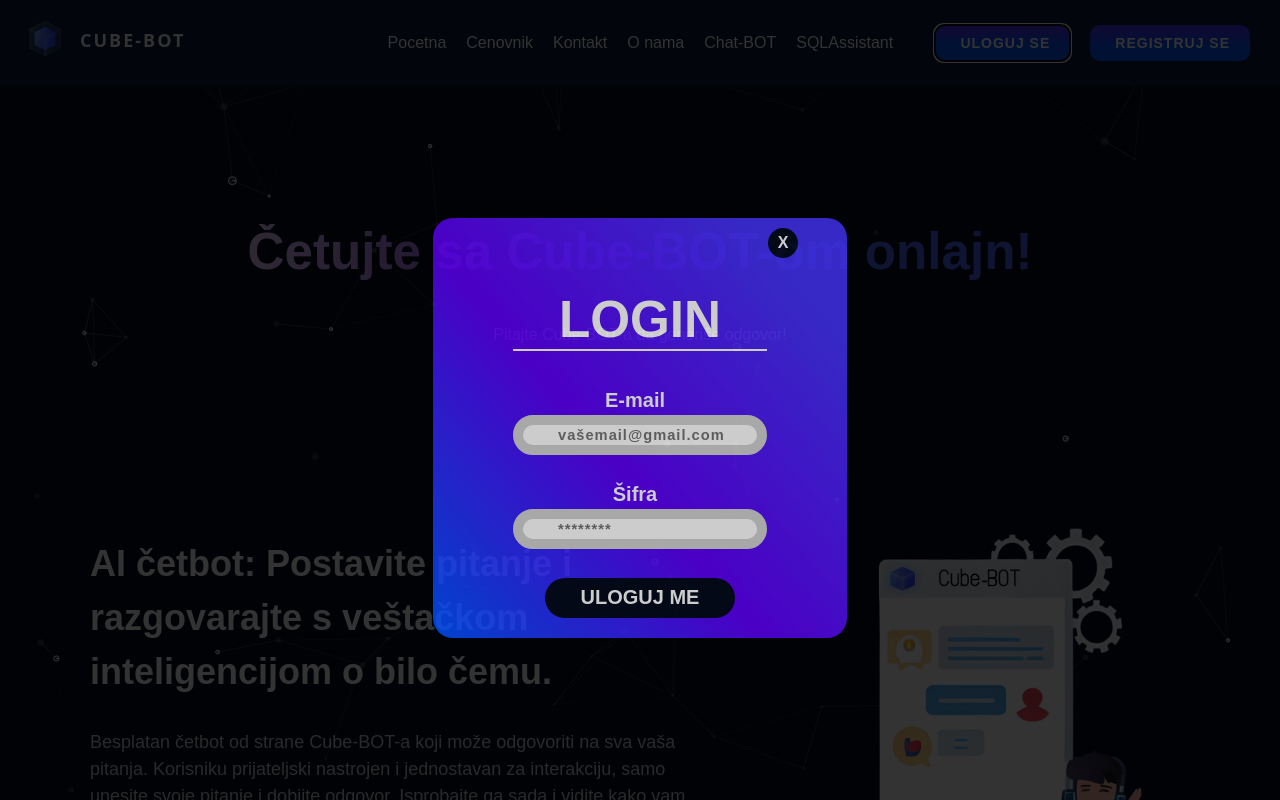
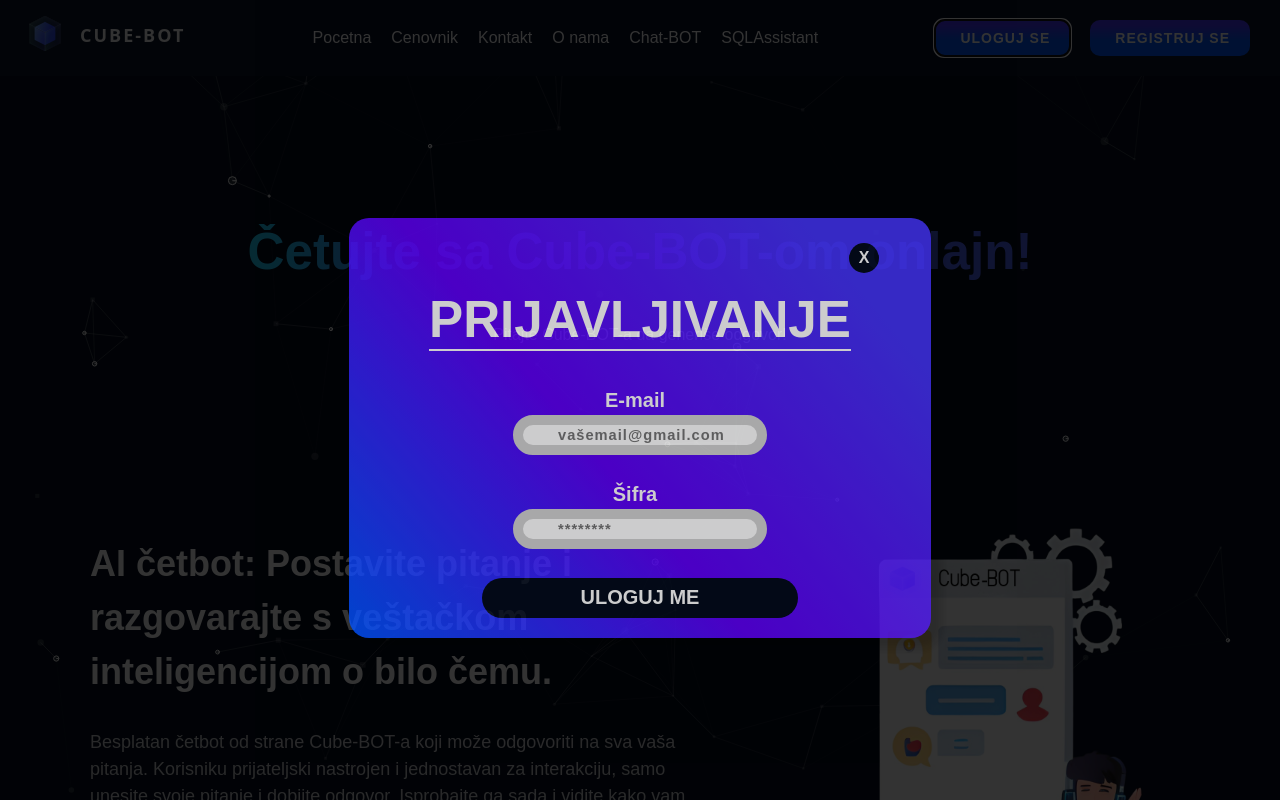
Before and after one commit to mladenkg123/Interactive-Chat-bot, a React (Vite) app in the folder front/: page / in a window 1280 px wide. Both pictures are taken after a click on the button "ULOGUJ SE". Shown: the top 800 px of the page. Built offline with nearby package versions, Linux system fonts and the light colour scheme.

Commit message:
small fixes

```diff
--- a/front/src/components/Footer.tsx
+++ b/front/src/components/Footer.tsx
@@ -1,24 +1,10 @@
 /* eslint-disable @typescript-eslint/no-misused-promises */
 import './footerCss.css';
-import { FontAwesomeIcon } from '@fortawesome/react-fontawesome';
-import { faGlobe } from '@fortawesome/free-solid-svg-icons';
-import { useTranslation } from 'react-i18next';
-
-function Footer() {
-  const { t, i18n } = useTranslation();
-
-  const changeLanguage = async (lng: string | undefined) => {
-    await i18n.changeLanguage(lng);
-  };
+function Footer(){
 
   return (
     <footer className="Footer_footer">
-      <div className="iconfont" onClick={() => changeLanguage('en')}>
-        <FontAwesomeIcon icon={faGlobe} style={{ height: '20px' }} />
-      </div>
-      <div className="Footer_copyright">{t('footer.copyright')}</div>
-    </footer>
-  );
+     <div className="Footer_copyright">© 2023 All Rights Reserved</div></footer>
+  )
 }
-
 export default Footer;
--- a/front/src/components/Header.tsx
+++ b/front/src/components/Header.tsx
@@ -28,10 +28,10 @@ function Header({handleLoginClick, handleRegisterClick, handleSignOut, isAuthent
 
   const handleSigningOut = async () =>{
       await Swal.fire({
-        title: 'Signing Out',
-        text: 'You have been successfully signed out.',
+        title: 'Odjavljivanje.',
+        text: 'Uspesno ste se odjavili sa naloga.',
         icon: 'success',
-        timer: 2000,            //TEST
+        timer: 2000,
         timerProgressBar: true,
         didOpen: () => {
           Swal.showLoading();
--- a/front/src/components/Login.tsx
+++ b/front/src/components/Login.tsx
@@ -85,7 +85,7 @@ const Login = ({ isShowLogin, onCloseLogin, onLoginSuccess } : LoginProps) => {
         <div className="form-box solid">
         <button className="close-button1" onClick={onCloseLogin}>X</button>
           <form onSubmit={handleSubmit}>
-            <h1 className="login-text">LOGIN</h1>
+            <h1 className="login-text">PRIJAVLJIVANJE</h1>
             <label style={{color:"white"}}>E-mail</label>
             <br></br>
             <input className="login-box" value={email} onChange={(e) => setEmail(e.target.value)} type="email" placeholder="vašemail@gmail.com" id="email" name="email" />
--- a/front/src/components/footerCss.css
+++ b/front/src/components/footerCss.css
@@ -30,9 +30,9 @@ a {
     color: inherit;
     text-decoration: none;
 }
-.Footer_footer .Footer_copyright__1yOHI {
+.Footer_footer .Footer_copyright {
     text-align: center;
-    margin: auto;
+    margin-left: auto;
 }
 .icon-global {
     font-size: 26px;
--- a/front/src/components/headerCss.css
+++ b/front/src/components/headerCss.css
@@ -1,6 +1,7 @@
 /* Navbar.css */
+
 .navbar {
-  background-color: #0b1937;
+  background-color: #091327;
   color: #fff;
   position: fixed;
   top: 0;
@@ -25,17 +26,18 @@
   text-transform: uppercase;
   letter-spacing: 2px;
   transition: transform 0.3s ease-in-out;
+}
 
-}
 .navbar-logo:hover {
   transform: scale(1.1);
 }
 
 .nav-menu {
-  margin-left: 150px;
+  margin: auto;
   list-style: none;
   display: flex;
   padding: 0;
+  justify-content: center;
 }
 
 .nav-item {
@@ -50,7 +52,7 @@
 }
 
 .nav-item a:hover {
-  color: #e0e0e0; /* Change this to your desired hover color */
+  color: #1ba3fd;
 }
 
 .auth-buttons {
@@ -71,24 +73,22 @@
   transition: background-color 0.3s ease;
 }
 
-
 .btn-login,
 .btn-logout,
 .btn-signup {
-  background: linear-gradient(0deg,#0055ff,#0055ff,#4736ff 86%);
+  background: linear-gradient(0deg, #0055ff, #0055ff, #4736ff 86%);
   margin: 5px 10px;
-  border-radius:10px
-
+  border-radius: 10px;
 }
-
 
 .btn-login:hover,
 .btn-logout:hover,
 .btn-signup:hover {
   box-shadow: 0 4px 6px rgba(0, 0, 0, 0.1);
   transform: scale(1.05);
-  background: #4434f5
+  background: #4434f5;
 }
+
 .btn i {
   margin-right: 5px;
 }
@@ -105,10 +105,10 @@
     padding: 8px 15px;
   }
 }
+
 .navbar-logo svg {
   width: 50px;
   height: 35px;
-
   margin-right: 10px;
 }
 
--- a/front/src/components/heroCss.css
+++ b/front/src/components/heroCss.css
@@ -20,8 +20,8 @@ body, html {
     padding-top: 150px;
 }
 .Home_part1__Xn7G4 h1 {
-    background: -webkit-linear-gradient(90.36deg,#f3d6ff.42%,#6c21ff 50.67%,#4e66fa 73.23%);
-    background: linear-gradient(90.36deg,#f3d6ff.42%,#6c21ff 50.67%,#4e66fa 73.23%);
+
+    background: linear-gradient(90.36deg,#18dfff.42%,#6c21ff 50.67%,#4e66fa 73.23%);
     -webkit-background-clip: text;
     background-clip: text;
     -webkit-text-fill-color: transparent;
--- a/front/src/components/login.css
+++ b/front/src/components/login.css
@@ -119,7 +119,8 @@
   .close-button1 {
     position: absolute;
     padding: initial;
-    margin-left: 255px;
+    margin-left: 420px;
+    margin-top: 25px;
     width: 30px;
     height: 30px;
     background: #040c1c;
--- a/front/src/components/register.css
+++ b/front/src/components/register.css
@@ -119,7 +119,8 @@
   .close-button {
     padding: initial;
     position: absolute;
-    margin: 25px 0px 25px 360px;
+    margin-left: 470px;
+    margin-top: 25px;
     width: 30px;
     height: 30px;
     background: #040c1c;
--- a/front/src/routes/Chatbot.tsx
+++ b/front/src/routes/Chatbot.tsx
@@ -452,6 +452,7 @@ const handleNewChatActive = async () => {
     }
   }
 };
+console.log(conversationList);
   return (
     <div className="chatbot-container">
       <React.Suspense fallback={<div>Loading...</div>}>
```
